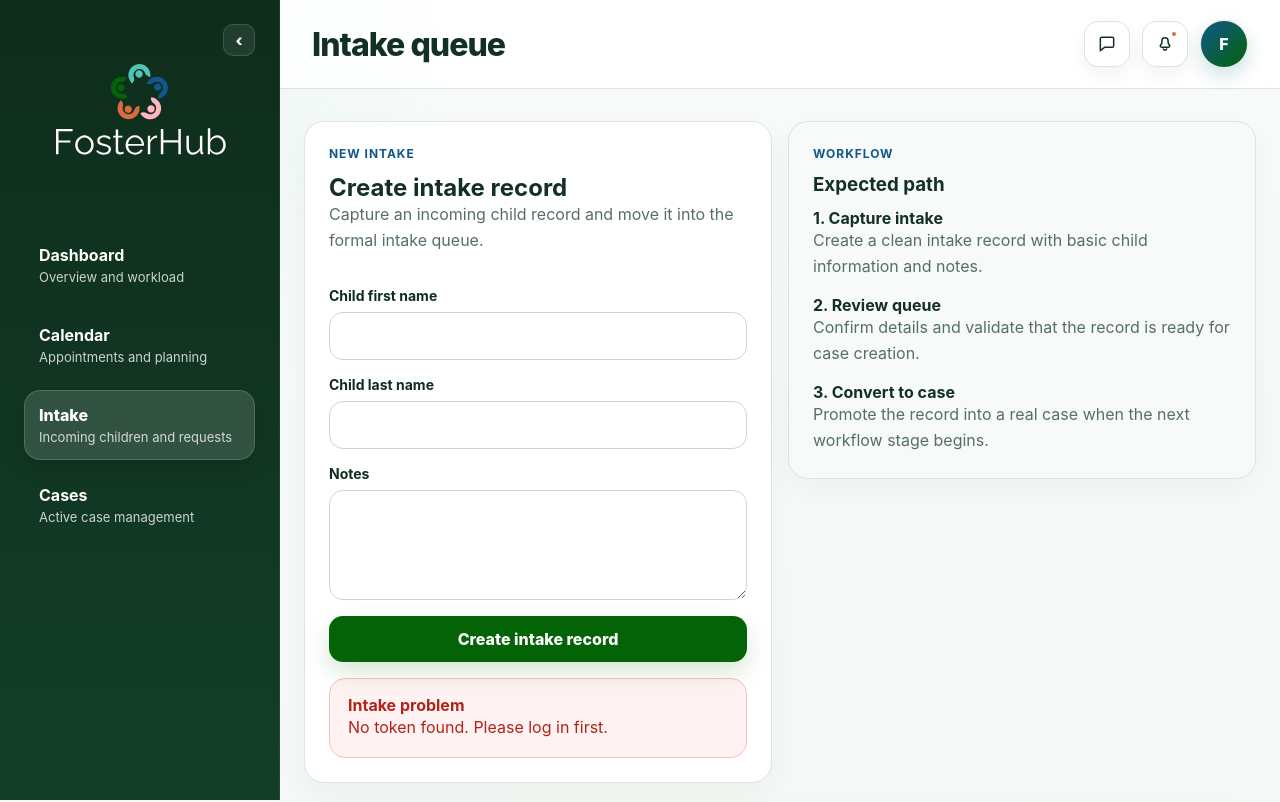
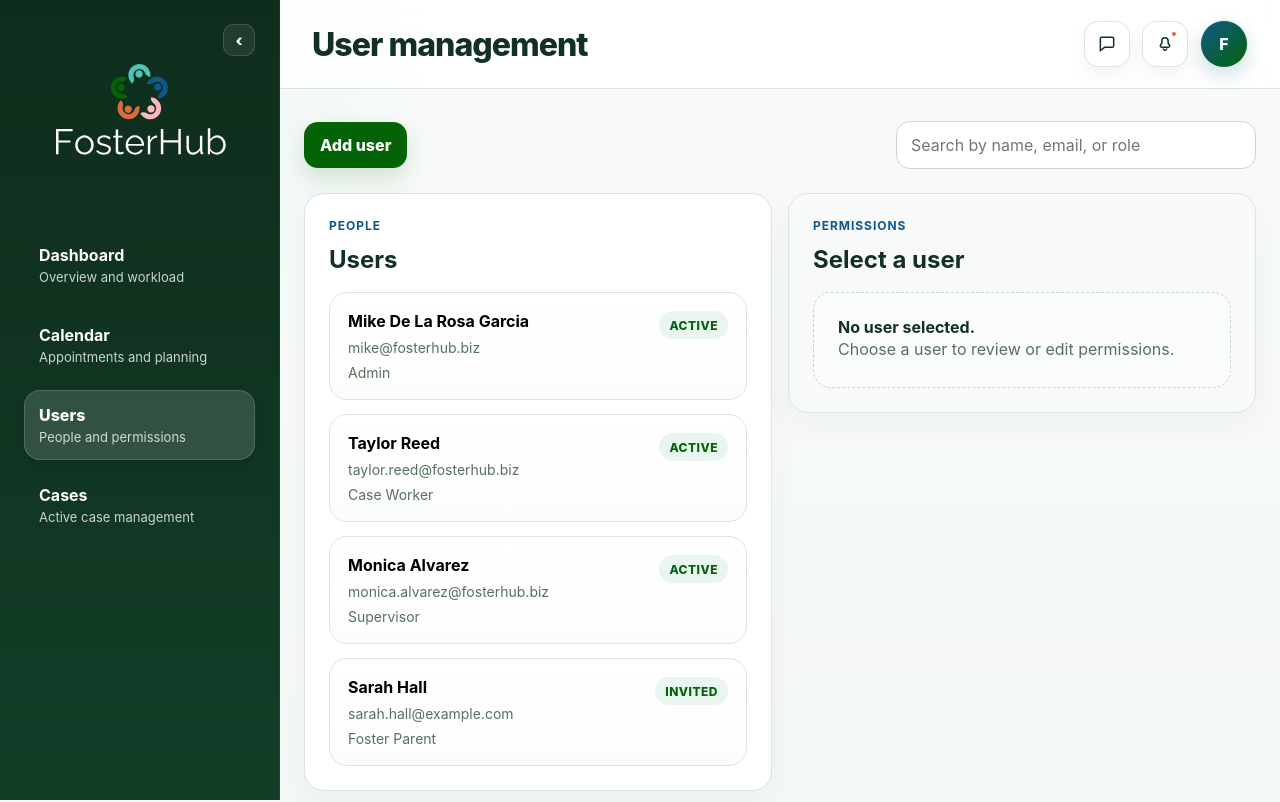
Before and after one commit to Mdelarosa93/FosterHub, a Next.js app in the folder fosterhub-app/apps/web/: page /intake in a window 1280 px wide. Shown: the top 802 px of the page. Built offline with nearby package versions, Linux system fonts and the light colour scheme; no server answers.

Commit message:
Repurpose intake as user management

```diff
--- a/fosterhub-app/apps/web/app/intake/page.tsx
+++ b/fosterhub-app/apps/web/app/intake/page.tsx
@@ -1,198 +1,263 @@
 'use client';
 
-import { FormEvent, useEffect, useState } from 'react';
-import { API_BASE, authedGet } from '../../lib/api';
+import { useMemo, useState } from 'react';
 import { AppShell } from '../../components/AppShell';
 
-type IntakeRecord = {
+type UserRecord = {
   id: string;
-  childFirstName: string;
-  childLastName: string;
-  status: string;
-  notes?: string | null;
-  createdAt: string;
+  name: string;
+  email: string;
+  role: string;
+  status: 'Active' | 'Invited' | 'Suspended';
+  permissions: string[];
 };
 
+const initialUsers: UserRecord[] = [
+  {
+    id: 'u1',
+    name: 'Mike De La Rosa Garcia',
+    email: 'mike@fosterhub.biz',
+    role: 'Admin',
+    status: 'Active',
+    permissions: ['Manage users', 'Manage roles', 'View all cases', 'Edit cases'],
+  },
+  {
+    id: 'u2',
+    name: 'Taylor Reed',
+    email: 'taylor.reed@fosterhub.biz',
+    role: 'Case Worker',
+    status: 'Active',
+    permissions: ['View assigned cases', 'Edit assigned cases', 'Schedule case events'],
+  },
+  {
+    id: 'u3',
+    name: 'Monica Alvarez',
+    email: 'monica.alvarez@fosterhub.biz',
+    role: 'Supervisor',
+    status: 'Active',
+    permissions: ['View team cases', 'Approve requests', 'Manage staff assignments'],
+  },
+  {
+    id: 'u4',
+    name: 'Sarah Hall',
+    email: 'sarah.hall@example.com',
+    role: 'Foster Parent',
+    status: 'Invited',
+    permissions: ['View child updates', 'View calendar events'],
+  },
+];
+
+const permissionOptions = [
+  'Manage users',
+  'Manage roles',
+  'View all cases',
+  'Edit cases',
+  'View assigned cases',
+  'Schedule case events',
+  'Approve requests',
+  'Manage staff assignments',
+  'View child updates',
+  'View calendar events',
+];
+
 export default function IntakePage() {
-  const [records, setRecords] = useState<IntakeRecord[]>([]);
-  const [childFirstName, setChildFirstName] = useState('');
-  const [childLastName, setChildLastName] = useState('');
-  const [notes, setNotes] = useState('');
-  const [error, setError] = useState<string | null>(null);
-  const [loading, setLoading] = useState(false);
+  const [users, setUsers] = useState<UserRecord[]>(initialUsers);
+  const [query, setQuery] = useState('');
+  const [addUserModalOpen, setAddUserModalOpen] = useState(false);
+  const [activeUserId, setActiveUserId] = useState<string | null>(null);
+  const [draftName, setDraftName] = useState('');
+  const [draftEmail, setDraftEmail] = useState('');
+  const [draftRole, setDraftRole] = useState('Case Worker');
 
-  async function loadRecords() {
-    const authToken = localStorage.getItem('fosterhub.dev.token') ?? '';
-    if (!authToken) {
-      setError('No token found. Please log in first.');
-      return;
+  const filteredUsers = useMemo(() => {
+    const normalized = query.trim().toLowerCase();
+    if (!normalized) return users;
+    return users.filter(user =>
+      user.name.toLowerCase().includes(normalized) ||
+      user.email.toLowerCase().includes(normalized) ||
+      user.role.toLowerCase().includes(normalized),
+    );
+  }, [users, query]);
+
+  const activeUser = users.find(user => user.id === activeUserId) || null;
+
+  function handleAddUser() {
+    setUsers(current => [
+      {
+        id: `u-${Date.now()}`,
+        name: draftName || 'New User',
+        email: draftEmail,
+        role: draftRole,
+        status: 'Invited',
+        permissions: draftRole === 'Admin' ? ['Manage users', 'Manage roles', 'View all cases', 'Edit cases'] : ['View assigned cases'],
+      },
+      ...current,
+    ]);
+    setDraftName('');
+    setDraftEmail('');
+    setDraftRole('Case Worker');
+    setAddUserModalOpen(false);
   }
 
-    try {
-      const result = await authedGet('/intake-records', authToken);
-      setRecords(result.data || []);
-    } catch (err: any) {
-      setError(err?.message || 'Failed to load intake records');
-    }
-  }
-
-  useEffect(() => {
-    loadRecords();
-  }, []);
-
-  async function handleSubmit(event: FormEvent) {
-    event.preventDefault();
-    const token = localStorage.getItem('fosterhub.dev.token');
-    if (!token) {
-      setError('No token found. Please log in first.');
-      return;
-    }
-
-    setLoading(true);
-    setError(null);
-
-    try {
-      const response = await fetch(`${API_BASE}/intake-records`, {
-        method: 'POST',
-        headers: {
-          'Content-Type': 'application/json',
-          Authorization: `Bearer ${token}`,
-        },
-        body: JSON.stringify({ childFirstName, childLastName, notes }),
-      });
-
-      const body = await response.json();
-      if (!response.ok) throw new Error(body?.message || 'Failed to create intake record');
-
-      setChildFirstName('');
-      setChildLastName('');
-      setNotes('');
-      await loadRecords();
-    } catch (err: any) {
-      setError(err?.message || 'Failed to create intake record');
-    } finally {
-      setLoading(false);
-    }
-  }
-
-  async function handleConvertToCase(intakeId: string) {
-    const token = localStorage.getItem('fosterhub.dev.token');
-    if (!token) {
-      setError('No token found. Please log in first.');
-      return;
-    }
-
-    try {
-      const response = await fetch(`${API_BASE}/intake-records/${intakeId}/convert-to-case`, {
-        method: 'POST',
-        headers: {
-          Authorization: `Bearer ${token}`,
-        },
-      });
-      const body = await response.json();
-      if (!response.ok) throw new Error(body?.message || 'Failed to convert intake record');
-      await loadRecords();
-    } catch (err: any) {
-      setError(err?.message || 'Failed to convert intake record');
-    }
+  function togglePermission(permission: string) {
+    if (!activeUserId) return;
+    setUsers(current => current.map(user => {
+      if (user.id !== activeUserId) return user;
+      const alreadyHas = user.permissions.includes(permission);
+      return {
+        ...user,
+        permissions: alreadyHas ? user.permissions.filter(item => item !== permission) : [...user.permissions, permission],
+      };
+    }));
   }
 
   return (
-    <AppShell title="Intake queue">
+    <AppShell title="User management">
       <main className="page-stack">
+        <section style={{ display: 'flex', alignItems: 'center', justifyContent: 'space-between', gap: 16, flexWrap: 'wrap' }}>
+          <button type="button" className="button button-primary" onClick={() => setAddUserModalOpen(true)}>
+            Add user
+          </button>
+          <input
+            className="input"
+            value={query}
+            onChange={e => setQuery(e.target.value)}
+            placeholder="Search by name, email, or role"
+            style={{ maxWidth: 360 }}
+          />
+        </section>
+
         <section className="grid" style={{ alignItems: 'start' }}>
-          <div className="card">
+          <section className="card">
             <div className="section-title">
               <div>
-                <div className="eyebrow">New intake</div>
-                <h2>Create intake record</h2>
-                <p>Capture an incoming child record and move it into the formal intake queue.</p>
+                <div className="eyebrow">People</div>
+                <h2>Users</h2>
               </div>
             </div>
 
-            <form onSubmit={handleSubmit} className="form-grid">
-              <div className="field">
-                <label htmlFor="childFirstName">Child first name</label>
-                <input id="childFirstName" className="input" value={childFirstName} onChange={e => setChildFirstName(e.target.value)} required />
-              </div>
-              <div className="field">
-                <label htmlFor="childLastName">Child last name</label>
-                <input id="childLastName" className="input" value={childLastName} onChange={e => setChildLastName(e.target.value)} required />
-              </div>
-              <div className="field">
-                <label htmlFor="notes">Notes</label>
-                <textarea id="notes" className="textarea" value={notes} onChange={e => setNotes(e.target.value)} rows={4} />
-              </div>
-              <button type="submit" disabled={loading} className="button button-primary">
-                {loading ? 'Saving intake record...' : 'Create intake record'}
-              </button>
-            </form>
-
-            {error ? (
-              <div className="notice notice-error" style={{ marginTop: 16 }}>
-                <strong>Intake problem</strong>
-                <p style={{ marginBottom: 0 }}>{error}</p>
-              </div>
-            ) : null}
-          </div>
-
-          <aside className="card card-muted">
-            <div className="eyebrow">Workflow</div>
-            <h3 style={{ marginBottom: 12 }}>Expected path</h3>
-            <div className="stack">
+            <div className="record-list">
+              {filteredUsers.map(user => (
+                <button
+                  key={user.id}
+                  type="button"
+                  className="record-item clickable-card"
+                  onClick={() => setActiveUserId(user.id)}
+                  style={{ textAlign: 'left', cursor: 'pointer', width: '100%' }}
+                >
+                  <div style={{ display: 'flex', alignItems: 'flex-start', justifyContent: 'space-between', gap: 16 }}>
                     <div>
-                <strong>1. Capture intake</strong>
-                <p style={{ marginBottom: 0 }}>Create a clean intake record with basic child information and notes.</p>
-              </div>
-              <div>
-                <strong>2. Review queue</strong>
-                <p style={{ marginBottom: 0 }}>Confirm details and validate that the record is ready for case creation.</p>
-              </div>
-              <div>
-                <strong>3. Convert to case</strong>
-                <p style={{ marginBottom: 0 }}>Promote the record into a real case when the next workflow stage begins.</p>
+                      <strong className="clickable-card-title">{user.name}</strong>
+                      <div className="record-meta" style={{ display: 'grid', gap: 8, marginTop: 8 }}>
+                        <span>{user.email}</span>
+                        <span>{user.role}</span>
                       </div>
                     </div>
-          </aside>
+                    <span className="status-pill">{user.status}</span>
+                  </div>
+                </button>
+              ))}
+            </div>
           </section>
 
-        <section className="card">
+          <section className="card card-muted">
             <div className="section-title">
               <div>
-              <div className="eyebrow">Current workload</div>
-              <h3>Intake queue</h3>
+                <div className="eyebrow">Permissions</div>
+                <h2>{activeUser ? activeUser.name : 'Select a user'}</h2>
               </div>
             </div>
 
-          {records.length === 0 ? (
-            <div className="empty-state">
-              <strong>No intake records yet.</strong>
-              <p style={{ marginBottom: 0 }}>Create the first intake record to begin the workflow.</p>
+            {activeUser ? (
+              <div className="stack">
+                <div>
+                  <strong>Role</strong>
+                  <p style={{ marginBottom: 0 }}>{activeUser.role}</p>
+                </div>
+                <div className="record-list">
+                  {permissionOptions.map(permission => {
+                    const enabled = activeUser.permissions.includes(permission);
+                    return (
+                      <button
+                        key={permission}
+                        type="button"
+                        className="button button-ghost"
+                        style={{ justifyContent: 'space-between', opacity: enabled ? 1 : 0.65 }}
+                        onClick={() => togglePermission(permission)}
+                      >
+                        <span>{permission}</span>
+                        <span>{enabled ? 'On' : 'Off'}</span>
+                      </button>
+                    );
+                  })}
+                </div>
               </div>
             ) : (
-            <div className="record-list">
-              {records.map(record => (
-                <article key={record.id} className="record-item">
-                  <strong>{record.childFirstName} {record.childLastName}</strong>
-                  <div className="record-meta">
-                    <span className="status-pill">{record.status}</span>
-                    <span>Created: {new Date(record.createdAt).toLocaleString()}</span>
-                  </div>
-                  {record.notes ? <p style={{ marginTop: 12, marginBottom: 0 }}>{record.notes}</p> : null}
-                  <div className="actions-row">
-                    {record.status !== 'CONVERTED' ? (
-                      <button onClick={() => handleConvertToCase(record.id)} className="button button-secondary">
-                        Convert to case
-                      </button>
-                    ) : (
-                      <span className="status-pill">Converted to case</span>
-                    )}
-                  </div>
-                </article>
-              ))}
+              <div className="empty-state">
+                <strong>No user selected.</strong>
+                <p style={{ marginBottom: 0 }}>Choose a user to review or edit permissions.</p>
               </div>
             )}
           </section>
+        </section>
+
+        {addUserModalOpen ? (
+          <div
+            style={{
+              position: 'fixed',
+              inset: 0,
+              background: 'rgba(15, 23, 42, 0.35)',
+              display: 'grid',
+              placeItems: 'center',
+              padding: 24,
+              zIndex: 50,
+            }}
+            onClick={() => setAddUserModalOpen(false)}
+          >
+            <section
+              className="card"
+              style={{ width: 'min(100%, 720px)', maxHeight: '88vh', overflow: 'auto', padding: 24 }}
+              onClick={event => event.stopPropagation()}
+            >
+              <div className="section-title">
+                <div>
+                  <div className="eyebrow">User management</div>
+                  <h2 style={{ marginBottom: 0 }}>Add user</h2>
+                </div>
+              </div>
+
+              <div className="form-grid">
+                <div className="field">
+                  <label>Name</label>
+                  <input className="input" value={draftName} onChange={e => setDraftName(e.target.value)} />
+                </div>
+                <div className="field">
+                  <label>Email</label>
+                  <input className="input" type="email" value={draftEmail} onChange={e => setDraftEmail(e.target.value)} />
+                </div>
+                <div className="field">
+                  <label>Role</label>
+                  <select className="select" value={draftRole} onChange={e => setDraftRole(e.target.value)}>
+                    <option>Admin</option>
+                    <option>Supervisor</option>
+                    <option>Case Worker</option>
+                    <option>Foster Parent</option>
+                    <option>Attorney</option>
+                  </select>
+                </div>
+              </div>
+
+              <div className="actions-row" style={{ justifyContent: 'flex-end', marginTop: 22 }}>
+                <button type="button" className="button button-ghost" onClick={() => setAddUserModalOpen(false)}>
+                  Cancel
+                </button>
+                <button type="button" className="button button-primary" onClick={handleAddUser}>
+                  Send invite
+                </button>
+              </div>
+            </section>
+          </div>
+        ) : null}
       </main>
     </AppShell>
   );
--- a/fosterhub-app/apps/web/components/AppShell.tsx
+++ b/fosterhub-app/apps/web/components/AppShell.tsx
@@ -7,7 +7,7 @@ import { usePathname, useRouter } from 'next/navigation';
 const navItems = [
   { href: '/dashboard', label: 'Dashboard', shortLabel: 'DB', description: 'Overview and workload' },
   { href: '/calendar', label: 'Calendar', shortLabel: 'CL', description: 'Appointments and planning' },
-  { href: '/intake', label: 'Intake', shortLabel: 'IN', description: 'Incoming children and requests' },
+  { href: '/intake', label: 'Users', shortLabel: 'US', description: 'People and permissions' },
   { href: '/cases', label: 'Cases', shortLabel: 'CA', description: 'Active case management' },
 ];
 
```
Lines whose indentation alone changed are shown as unchanged.
